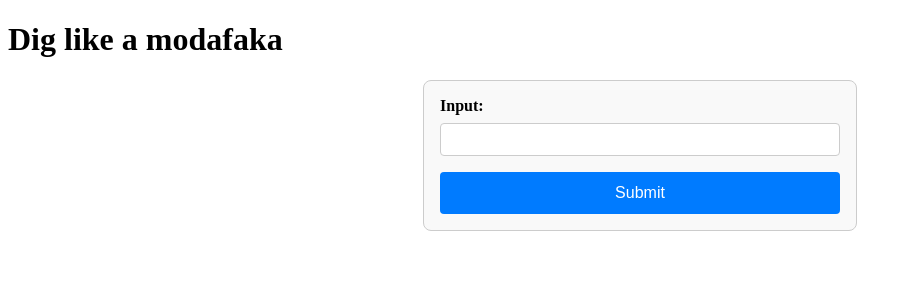
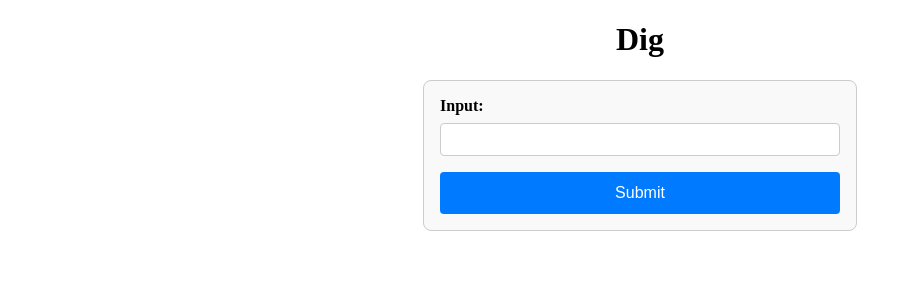
Before and after one commit to rkierbel/dig, a SvelteKit app in the folder dig-webclient/dig-ui/: page / in a window 1280 px wide. Shown: the top 300 px of the page, without its empty margins (0-912 px from the left). Built offline with nearby package versions, Linux system fonts and the light colour scheme.

Commit message:
Added a Readme with instructions

```diff
--- a/dig-webclient/dig-ui/src/app.html
+++ b/dig-webclient/dig-ui/src/app.html
@@ -4,6 +4,7 @@
 		<meta charset="utf-8" />
 		<link rel="icon" href="%sveltekit.assets%/favicon.png" />
 		<meta name="viewport" content="width=device-width, initial-scale=1" />
+		<link rel="stylesheet" href="https://fonts.googleapis.com/css2?family=Roboto:wght@400;700&display=swap" />
 		%sveltekit.head%
 	</head>
 	<body data-sveltekit-preload-data="hover">
--- a/dig-webclient/dig-ui/src/routes/+page.svelte
+++ b/dig-webclient/dig-ui/src/routes/+page.svelte
@@ -18,7 +18,7 @@
 	}
 </script>
 
-<h1>Dig like a modafaka</h1>
+<h1>Dig</h1>
 <form on:submit={handleSubmit}>
 	<div>
 		<label for="input">Input:</label>
@@ -28,6 +28,10 @@
 </form>
 
 <style>
+	h1 {
+		text-align: center;
+	}
+
 	form {
 		max-width: 400px;
 		margin: 0 auto;
```
Also changed, not shown: 1 other file (tests, documents, lock files or other folders).
